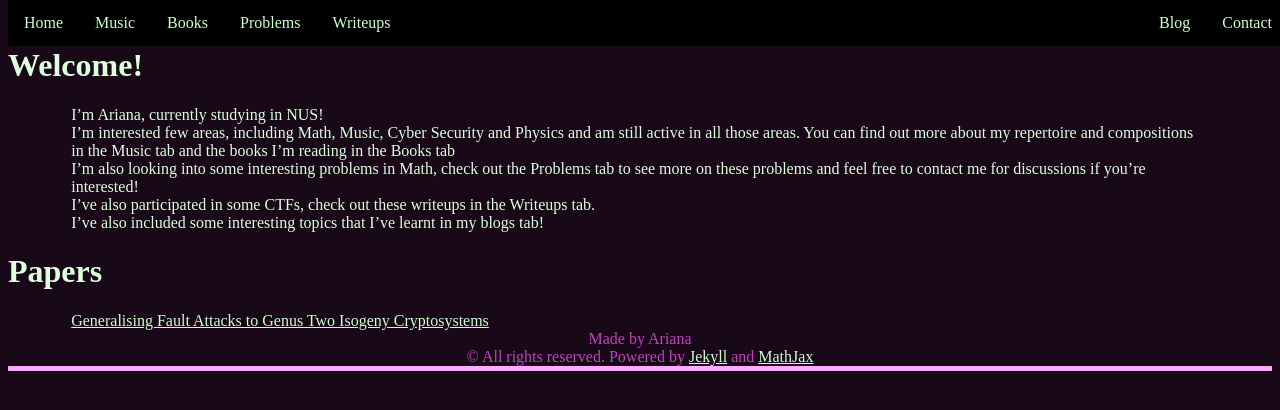
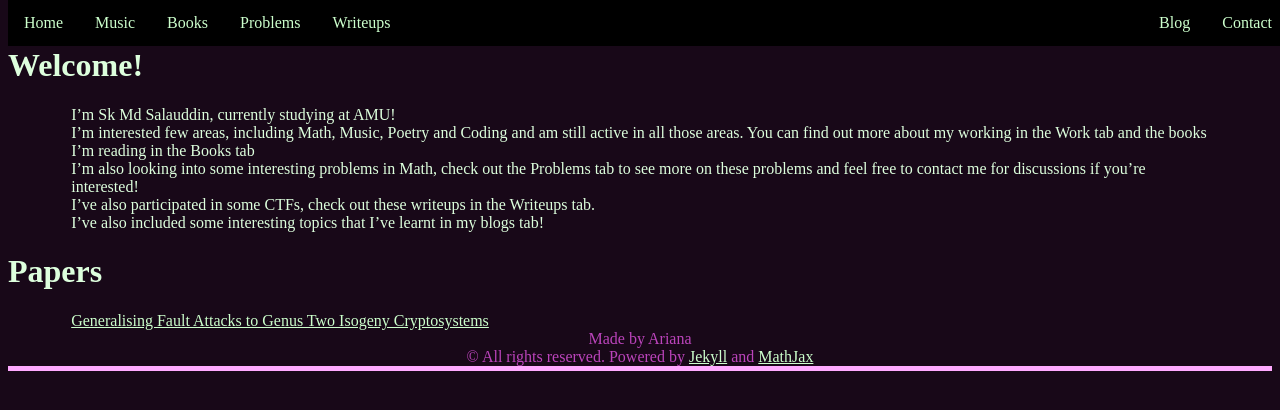
Before and after one commit to skmds99/salauddin.github.io, a Jekyll site: the page built from index.md, in a window 1280 px wide. Shown: the top 410 px of the page. Built offline with Jekyll 4.4.1, drawn with Linux system fonts in a browser that asks for light colours.

Commit message:
Update index.md

```diff
--- a/index.md
+++ b/index.md
@@ -1,13 +1,13 @@
 ---
 layout: default
-title: Ariana's Site
+title: Salauddin's Site
 ---
 
 # Welcome!
 
-I'm Ariana, currently studying in NUS!
+I'm Sk Md Salauddin, currently studying at AMU!
 
-I'm interested few areas, including Math, Music, Cyber Security and Physics and am still active in all those areas. You can find out more about my repertoire and compositions in the Music tab and the books I'm reading in the Books tab
+I'm interested few areas, including Math, Music, Poetry and Coding and am still active in all those areas. You can find out more about my working in the Work tab and the books I'm reading in the Books tab
 
 I'm also looking into some interesting problems in Math, check out the Problems tab to see more on these problems and feel free to contact me for discussions if you're interested!
 
```
